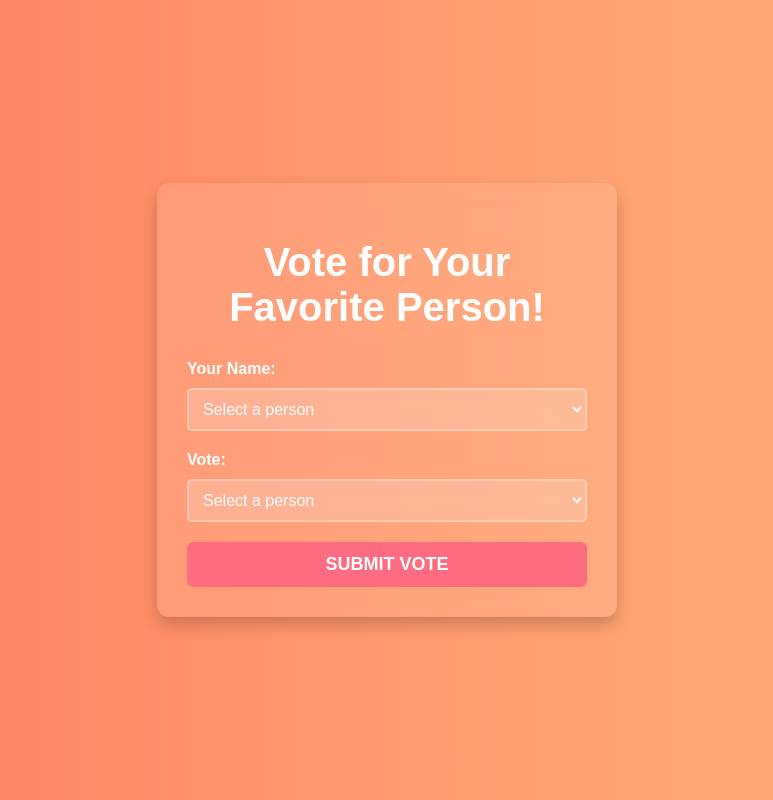
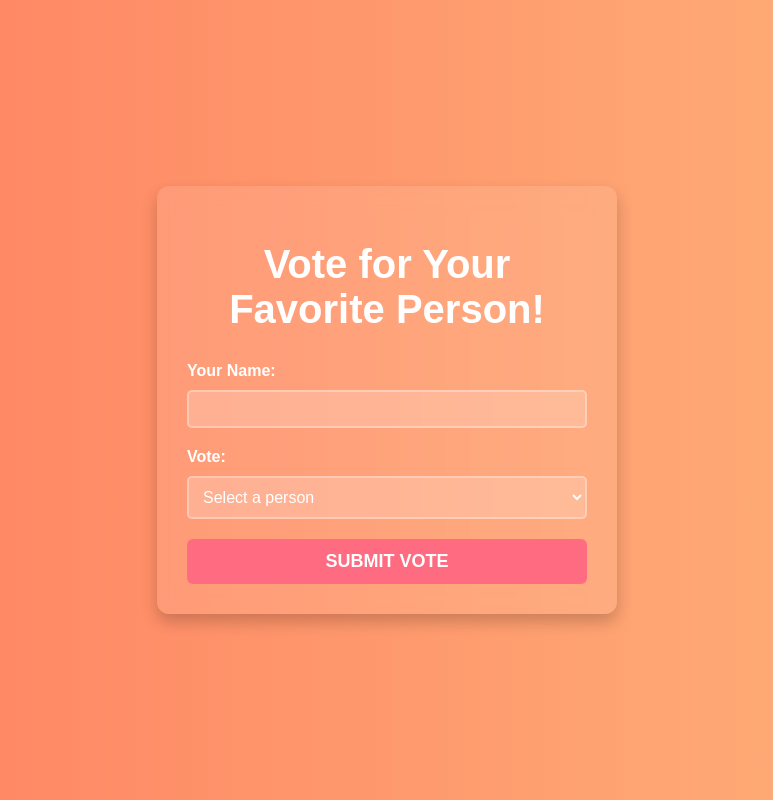
Before and after one commit to reuelrai/vote, a plain HTML site: page index.html in a window 1280 px wide. Shown: the whole page, without its empty margins (253-1026 px from the left). Drawn offline with nearby package versions, Linux system fonts and the light colour scheme.

Commit message:
Update index.html

```diff
--- a/index.html
+++ b/index.html
@@ -9,12 +9,11 @@
     <link rel="icon" type="image/x-icon" href="favi.jpg">
 </head>
 <body>
+
     <form id="voteForm">
         <h1>Vote for Your Favorite Person!</h1>
         <label for="name">Your Name:</label>
-        <select id="name" name="name" required>
-            <option value="">Select a person</option>
-        </select>
+        <input type="text" id="name" name="name" required>
 
         <label for="vote">Vote:</label>
         <select id="vote" name="vote" required>
```
